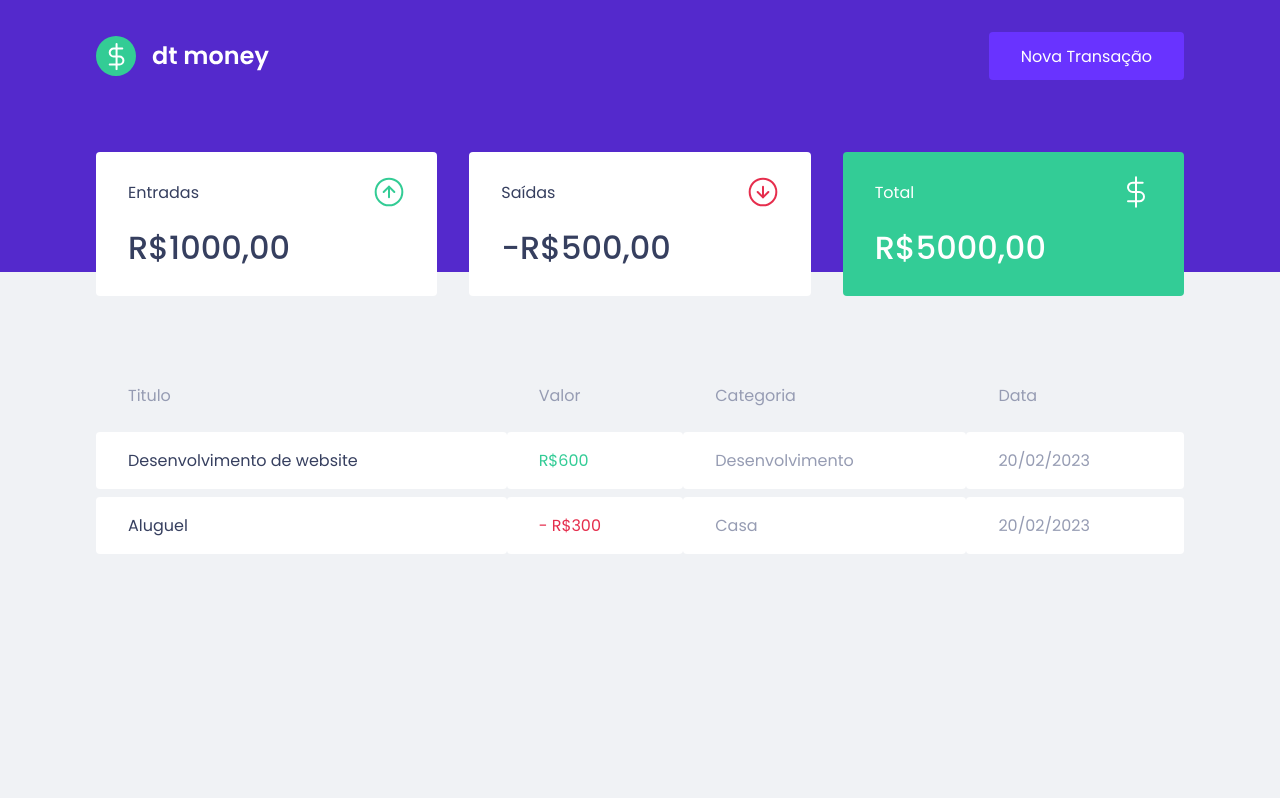
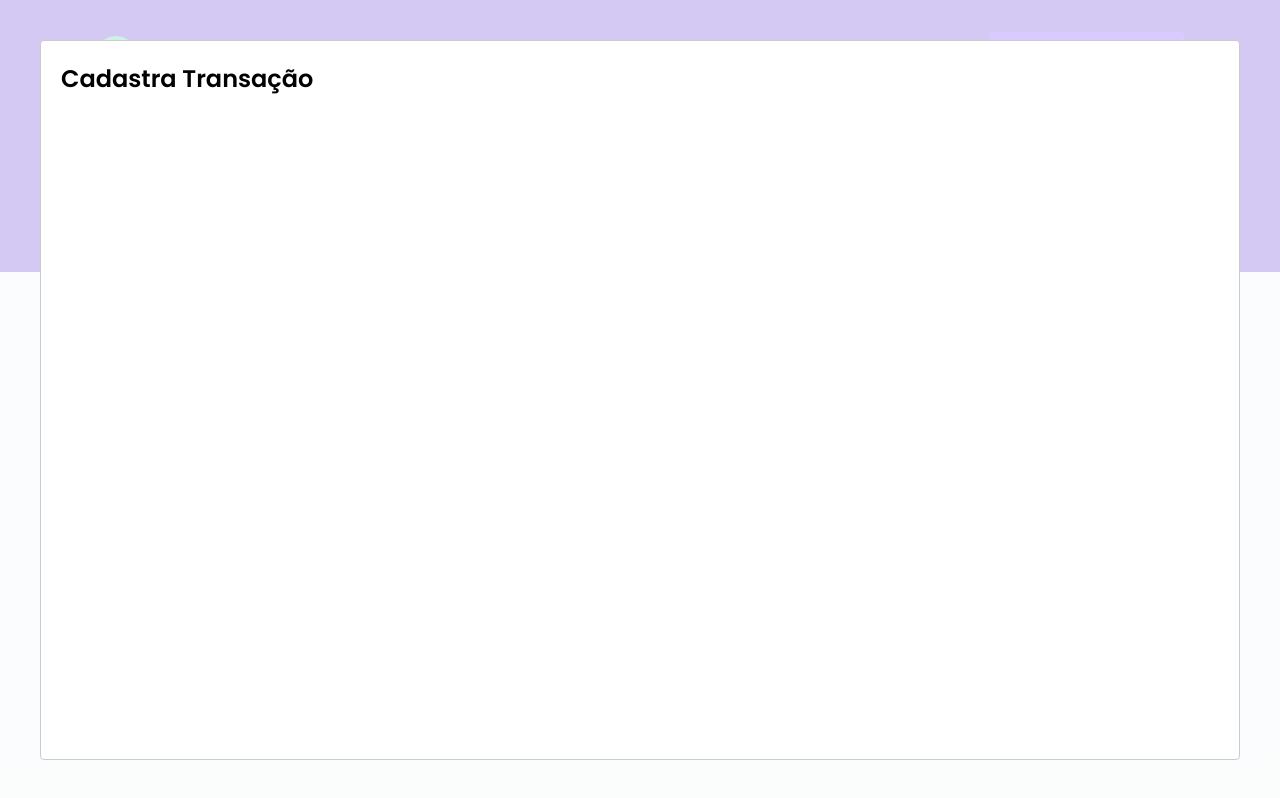
Before and after one commit to suknaic/rocketseat-ignite-react-dtmoney, a React (Create React App) app: page / in a window 1280 px wide. Both pictures are taken after a click on the button "Nova Transação". Built offline with nearby package versions, Linux system fonts and the light colour scheme; no server answers; what miragejs would draw is missing.

Commit message:
configurando react-modal

```diff
--- a/package.json
+++ b/package.json
@@ -7,6 +7,7 @@
     "miragejs": "^0.1.47",
     "react": "^18.2.0",
     "react-dom": "^18.2.0",
+    "react-modal": "^3.16.1",
     "react-scripts": "5.0.1",
     "styled-components": "^5.3.6",
     "web-vitals": "^2.1.0"
@@ -19,6 +20,7 @@
     "@types/node": "^16.7.13",
     "@types/react": "^18.0.0",
     "@types/react-dom": "^18.0.0",
+    "@types/react-modal": "^3.13.1",
     "@types/styled-components": "^5.1.26",
     "typescript": "^4.4.2"
   },
--- a/src/App.tsx
+++ b/src/App.tsx
@@ -1,11 +1,34 @@
 import { GlobalStyle } from "./styles/global";
+import Modal from 'react-modal';
 import { Header } from './components/Header';
 import { Dashboard } from "./components/Dashboard";
+import { useState } from "react";
+
+Modal.setAppElement('#root');
+
 export function App() {
+
+  const [isNewTransactionModalOpen, setIsNewTransactionModalOpen] = useState(false);
+
+  function handleOpenNewTransactionModal() {
+    setIsNewTransactionModalOpen(true)
+  }
+
+  function handleCloseNewTransactionModal() {
+    setIsNewTransactionModalOpen(false)
+  }
+
+
   return (
    <>
-    <Header/>
+    <Header onOpenNewTransactionModal={handleOpenNewTransactionModal}/>
     <Dashboard />
+    <Modal
+      isOpen={isNewTransactionModalOpen}
+      onRequestClose={handleCloseNewTransactionModal}
+    >
+      <h2>Cadastra Transação</h2>
+    </Modal>
     <GlobalStyle />
    </>
   );
--- a/src/components/Header/index.tsx
+++ b/src/components/Header/index.tsx
@@ -1,12 +1,26 @@
+import { useState } from "react";
 import logo from "../../assets/logo.svg";
+import Modal from 'react-modal';
 import { Container, Content } from "./styles";
 
-export function Header() {
+interface HeaderProps {
+  onOpenNewTransactionModal: ()=> void;
+}
+
+export function Header({ onOpenNewTransactionModal }: HeaderProps) {
+
+
   return (
     <Container>
       <Content>
         <img src={logo} alt="dt money" />
-        <button type="button">Nova Transação</button>
+        <button
+          type="button"
+          onClick={onOpenNewTransactionModal}
+        >
+          Nova Transação
+        </button>
+
       </Content>
     </Container>
   );
```
Also changed, not shown: 1 other file (tests, documents, lock files or other folders).
